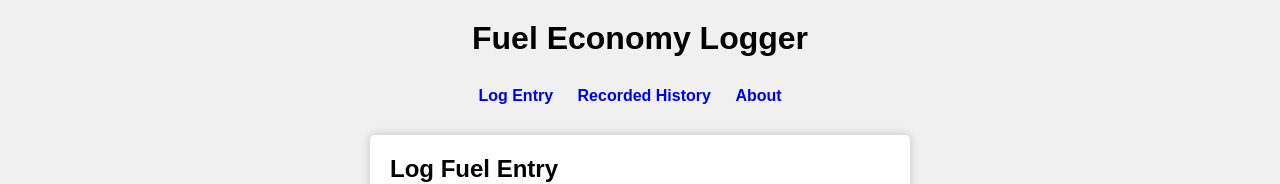
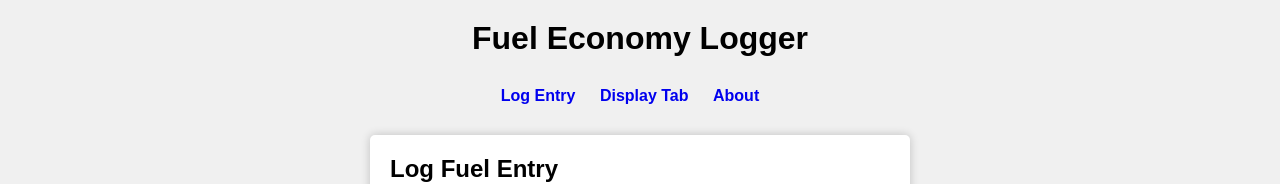
Before and after one commit to MrRogerTag1345/Fuel-Economy-Logger, a plain HTML site: page index.html in a window 1280 px wide. Shown: the top 184 px of the page. Drawn offline with Linux system fonts and the light colour scheme.

Commit message:
Updated README
Added images to show website in action.

```diff
--- a/index.html
+++ b/index.html
@@ -22,7 +22,7 @@
     <nav>
         <ul>
             <li><a href="index.html">Log Entry</a></li>
-            <li><a href="history.html">Recorded History</a></li>
+            <li><a href="history.html">Display Tab</a></li>
             <li><a href="about.html">About</a></li>
         </ul>
     </nav>
```
Also changed, not shown: about.html (+1 -1 lines), history.html (+1 -1 lines), Images/Page_Layout/image1.1.png (added), Images/Page_Layout/image2.png (added), Images/Page_Layout/image3.png (added), Images/Page_Use/image4.png (added), Images/Page_Use/image5.png (added), 1 other file.
